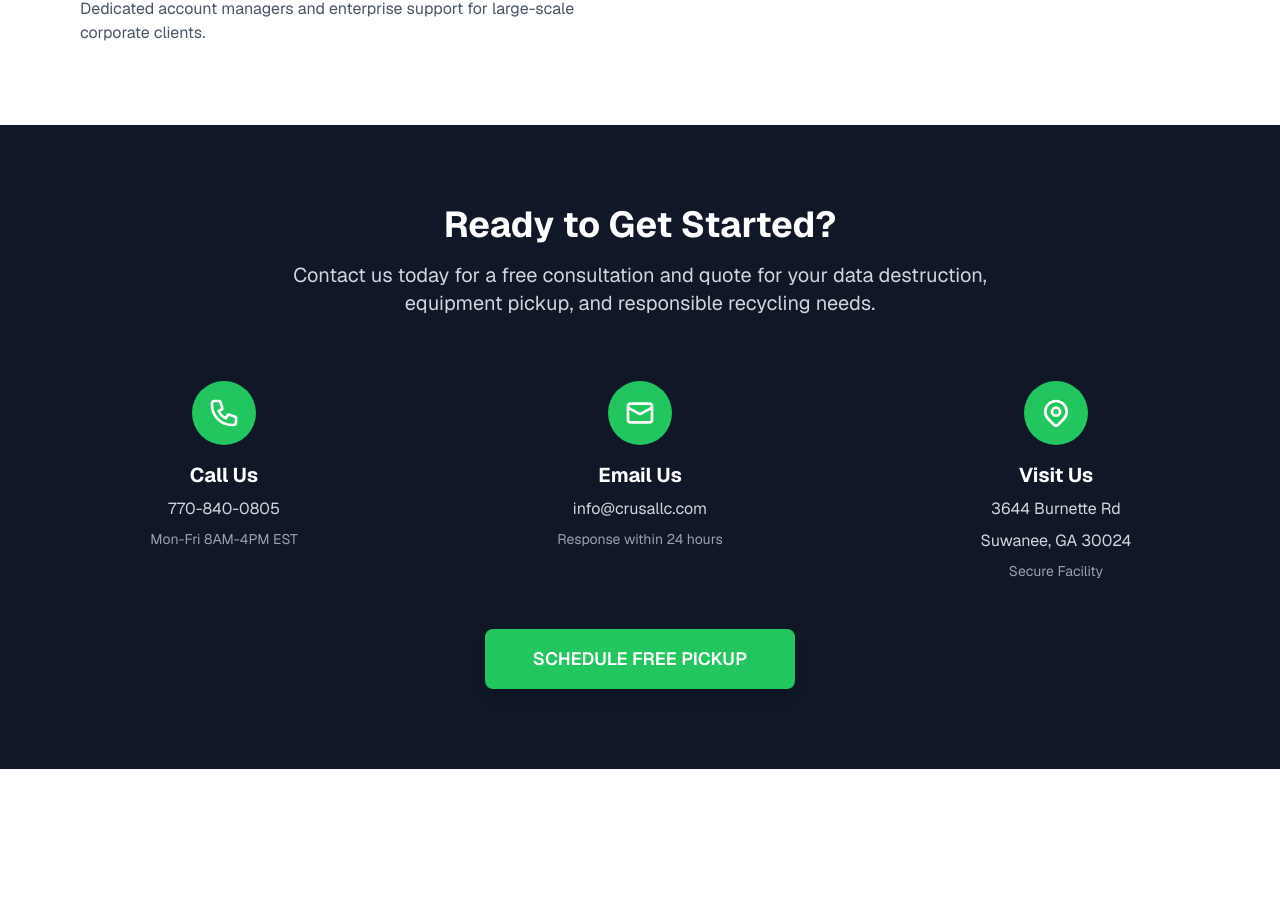
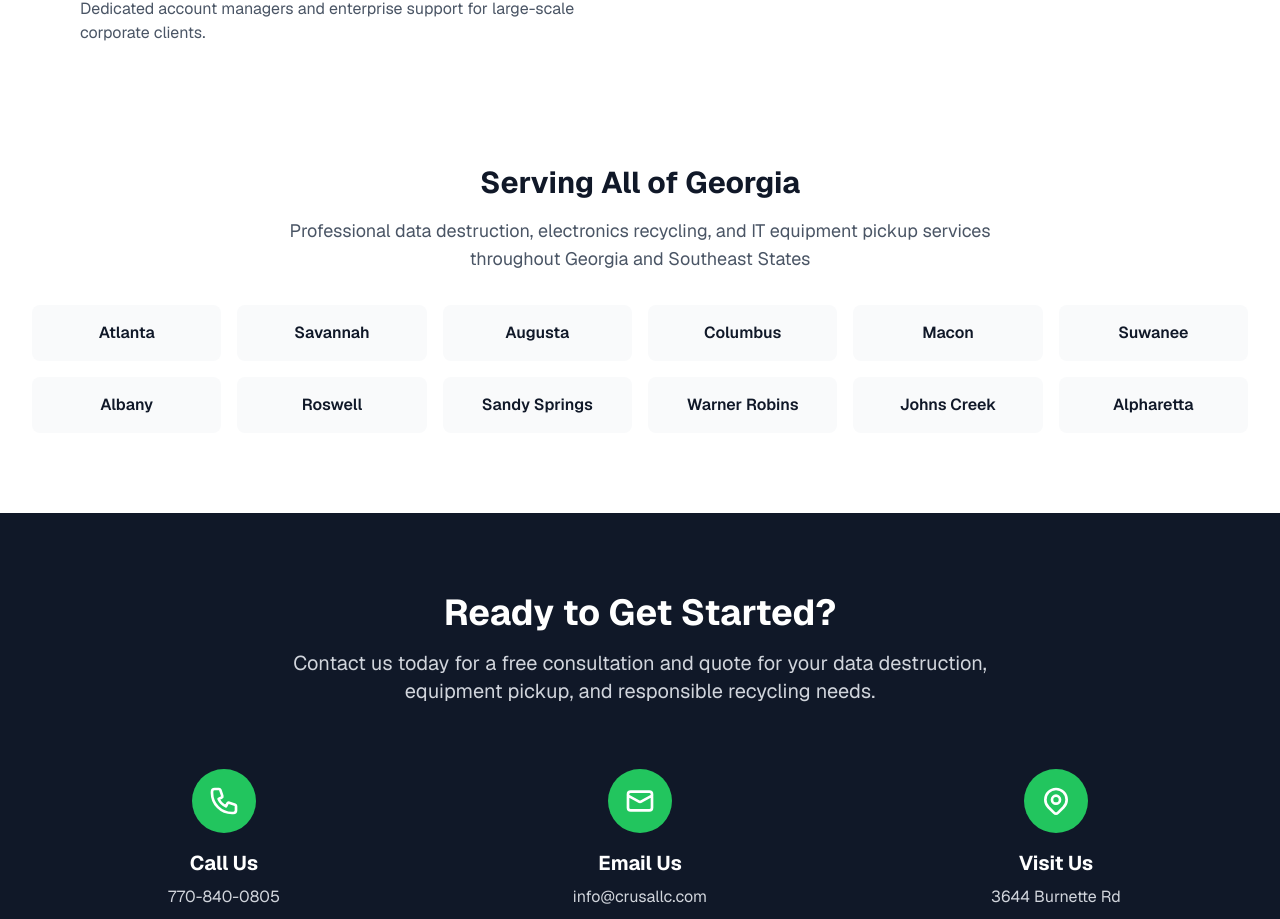
Before and after one commit to rezareimoo/crusa-web, a Next.js app: page / in a window 1280 px wide. Shown: the part 2276-3195 px from the top of the page. Before the commit the page ends 3045 px from the top, so only its background shows below. Built offline with nearby package versions, Linux system fonts and the light colour scheme.

Commit message:
location optimization and img fix

```diff
--- a/src/app/about/AboutPageContent.tsx
+++ b/src/app/about/AboutPageContent.tsx
@@ -1,6 +1,7 @@
 "use client";
 
 import { useState } from "react";
+import Image from "next/image";
 import PickupForm from "@/components/PickupForm";
 import Header from "@/components/Header";
 import ParticleBackground from "@/components/ParticleBackground";
@@ -301,9 +302,11 @@ export default function AboutPageContent() {
             </div>
 
             <div className="relative hidden sm:block">
-              <img
+              <Image
                 src="/empowering-ga.svg"
                 alt="Empowering Georgia's Sustainable Technology Practices"
+                width={600}
+                height={650}
                 className="w-full h-[325px] sm:h-[390px] md:h-[455px] lg:h-[520px] xl:h-[585px] 2xl:h-[650px] object-cover object-top"
               />
             </div>
@@ -316,9 +319,11 @@ export default function AboutPageContent() {
         <div className="max-w-7xl mx-auto px-4 sm:px-6 lg:px-8">
           <div className="grid lg:grid-cols-2 gap-8 lg:gap-12 items-center">
             <div className="relative order-2 lg:order-1 hidden sm:block">
-              <img
+              <Image
                 src="/US_19_in_Georgia_map.svg"
                 alt="Georgia State Map with US 19"
+                width={600}
+                height={585}
                 className="w-full h-[260px] sm:h-[325px] md:h-[390px] lg:h-[455px] xl:h-[520px] 2xl:h-[585px] object-cover object-top"
               />
             </div>
--- a/src/app/page.tsx
+++ b/src/app/page.tsx
@@ -371,6 +371,41 @@ export default function Home() {
         </div>
       </section>
 
+      {/* Service Areas */}
+      <section className="pt-8 sm:pt-10 pb-16 sm:pb-20 bg-white">
+        <div className="max-w-7xl mx-auto px-4 sm:px-6 lg:px-8">
+          <div className="text-center mb-8">
+            <h2 className="text-3xl font-bold text-gray-900 mb-4">
+              Serving All of Georgia
+            </h2>
+            <p className="text-lg text-gray-600 max-w-3xl mx-auto">
+              Professional data destruction, electronics recycling, and IT equipment pickup services throughout Georgia and Southeast States
+            </p>
+          </div>
+
+          <div className="grid grid-cols-2 md:grid-cols-4 lg:grid-cols-6 gap-4 text-center">
+            {[
+              "Atlanta",
+              "Savannah",
+              "Augusta",
+              "Columbus",
+              "Macon",
+              "Suwanee",
+              "Albany",
+              "Roswell",
+              "Sandy Springs",
+              "Warner Robins",
+              "Johns Creek",
+              "Alpharetta",
+            ].map((city) => (
+              <div key={city} className="bg-gray-50 rounded-lg p-4">
+                <p className="font-semibold text-gray-900">{city}</p>
+              </div>
+            ))}
+          </div>
+        </div>
+      </section>
+
       {/* Contact Section */}
       <section id="contact" className="py-16 sm:py-20 bg-gray-900 text-white">
         <div className="max-w-7xl mx-auto px-4 sm:px-6 lg:px-8">
```
